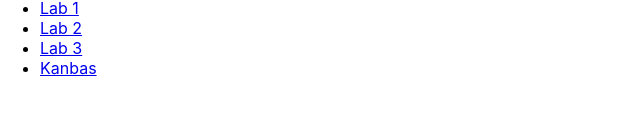
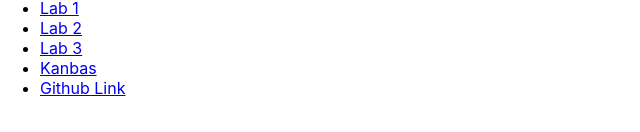
Before and after one commit to Adheesh232/kanbas-react-web-app, a React (Create React App) app: page /#/Labs in a window 1280 px wide. Shown: the part 202-334 px from the top of the page, without its empty margins (0-640 px from the left). Built offline with nearby package versions, Linux system fonts and the light colour scheme; the HTML template or start-up script is replaced by a standard one.

Commit message:
a1 branch commit

```diff
--- a/src/Labs/TOC.tsx
+++ b/src/Labs/TOC.tsx
@@ -8,6 +8,8 @@
         <li><Link to="/Labs/Lab2">Lab 2</Link></li>
         <li><Link to="/Labs/Lab3">Lab 3</Link></li>
         <li><Link to="/Kanbas">Kanbas</Link></li>
+        <li><a id="wd-github" href="https://github.com/Adheesh232/kanbas-react-web-app/tree/a1"> Github Link</a></li>
+
       </ul>
     );
   }
```
